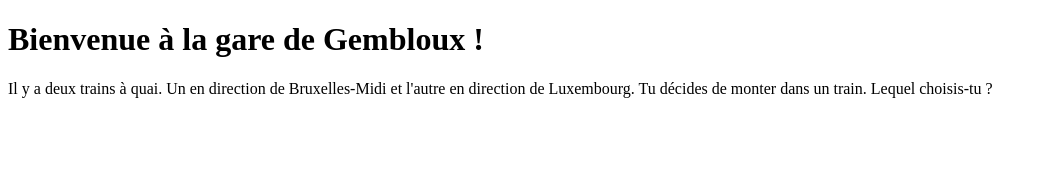
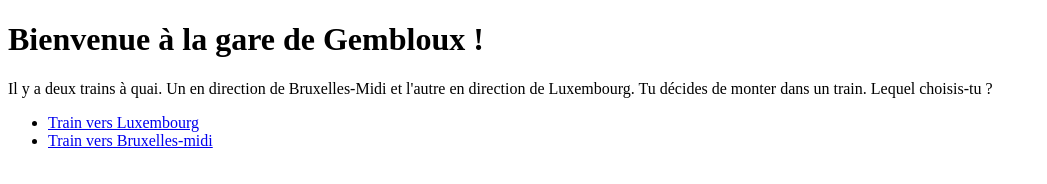
Before and after one commit to loic-hbk/loic-hbk.github.io, a plain HTML site: page gare_gembloux.html in a window 1280 px wide. Shown: the whole page, without its empty margins (0-1047 px from the left). Drawn offline with Linux system fonts and the light colour scheme.

Commit message:
ajout des liens

```diff
--- a/gare_gembloux.html
+++ b/gare_gembloux.html
@@ -6,6 +6,15 @@
     </head>
     <body>
         <h1>Bienvenue à la gare de Gembloux !</h1>
-        <p>Il y a deux trains à quai. Un en direction de Bruxelles-Midi et l'autre en direction de Luxembourg. Tu décides de monter dans un train. Lequel choisis-tu ?</p>
+        <p>Il y a deux trains à quai. Un en direction de Bruxelles-Midi et l'autre en direction de Luxembourg.
+            Tu décides de monter dans un train. Lequel choisis-tu ?</p>
+        <ul>
+            <li>
+                <a href="https://loic-hbk.github.io/train_luxembourg.html">Train vers Luxembourg</a>
+            </li>
+            <li>
+                <a href="https://loic-hbk.github.io/train_bxl-midi.html">Train vers Bruxelles-midi</a>
+            </li>
+        </ul>
     </body>
 </html>
```
